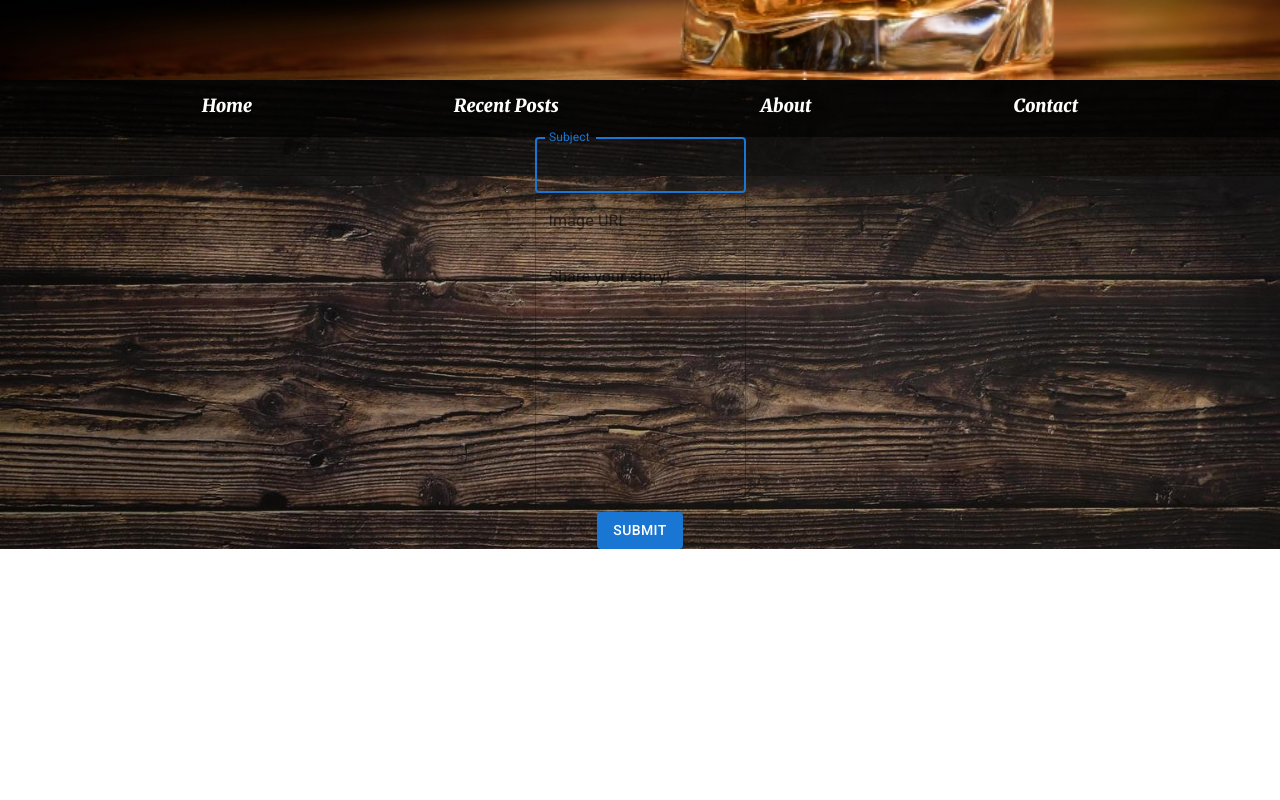
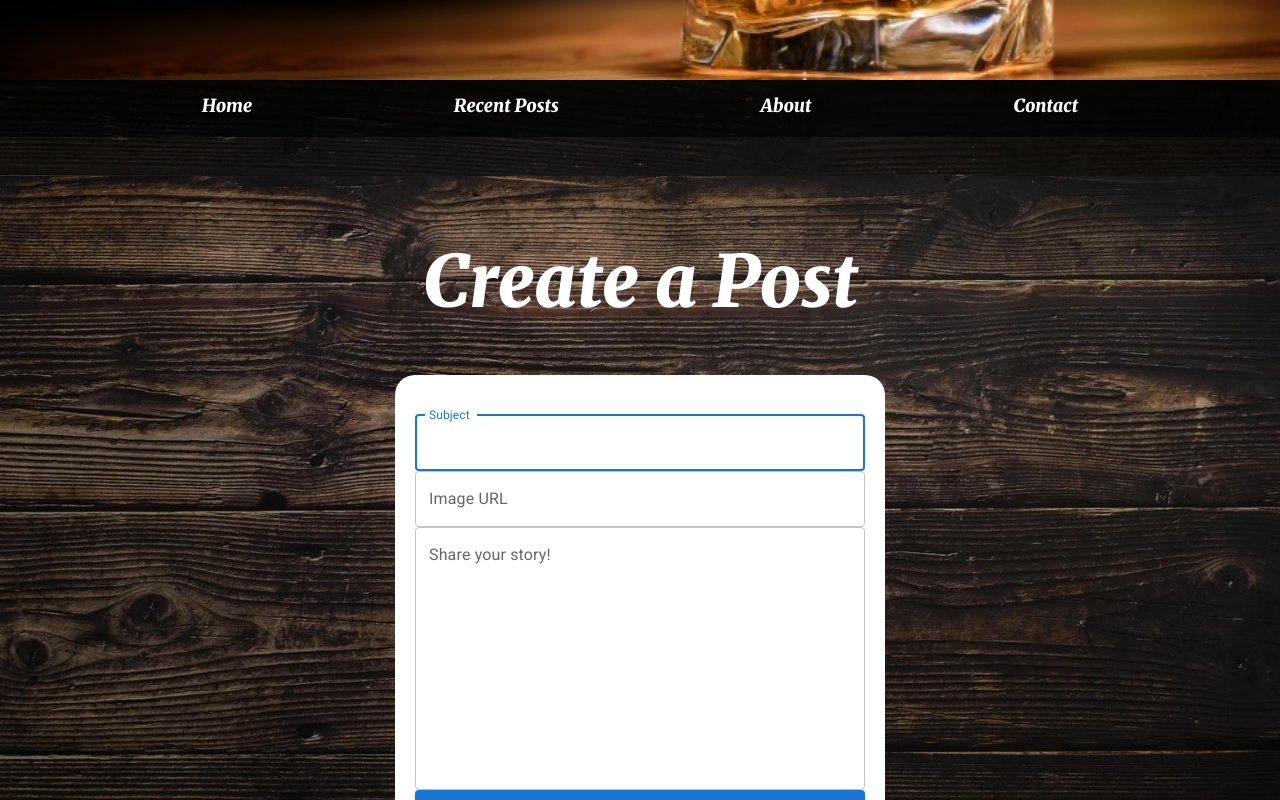
Before and after one commit to rlmorrison74/whiskeypedia, a React (Create React App) app in the folder client/: page /posts/new in a window 1280 px wide. Shown: the part 640-1440 px from the top of the page. Before the commit the page ends 1189 px from the top, so only its background shows below. Built offline with nearby package versions, Linux system fonts and the light colour scheme; no server answers.

Commit message:
postcreate form styled

```diff
--- a/client/src/screens/PostCreate.jsx
+++ b/client/src/screens/PostCreate.jsx
@@ -1,5 +1,6 @@
 import { useState } from "react";
 import { TextField, Button } from "@mui/material";
+import "../styles/Screens/postcreate.css";
 
 export default function PostCreate({ handlePostCreate, setToggle }) {
   const [post, setPost] = useState({
@@ -19,7 +20,10 @@ export default function PostCreate({ handlePostCreate, setToggle }) {
   };
 
   return (
+    <div className="postcreate">
+      <h1>Create a Post</h1>
       <form
+        className="postcreateform"
         onSubmit={(e) => {
           e.preventDefault();
           handlePostCreate(post);
@@ -35,7 +39,6 @@ export default function PostCreate({ handlePostCreate, setToggle }) {
           name="subject"
           onChange={handleChange}
         />
-      <br />
         <TextField
           id="imgURL"
           type="text"
@@ -44,7 +47,6 @@ export default function PostCreate({ handlePostCreate, setToggle }) {
           name="imgURL"
           onChange={handleChange}
         />
-      <br />
         <TextField
           id="content"
           type="text"
@@ -55,8 +57,8 @@ export default function PostCreate({ handlePostCreate, setToggle }) {
           rows="10"
           onChange={handleChange}
         />
-      <br />
         <Button type="submit" children="Submit" variant="contained" />
       </form>
+    </div>
   );
 }
--- /dev/null
+++ b/client/src/styles/Screens/postcreate.css
@@ -0,0 +1,19 @@
+.postcreate {
+  height: 100vh;
+  display: flex;
+  flex-direction: column;
+  align-items: center;
+  margin-top: 50px;
+}
+
+.postcreateform {
+  background-color: rgb(255, 255, 255);
+  width: 70vw;
+  padding: 40px 20px;
+  border-radius: 20px;
+  display: flex;
+  flex-direction: column;
+  justify-content: space-evenly;
+  height: 50vh;
+  max-width: 450px;
+}
```
Lines whose indentation alone changed are shown as unchanged.
